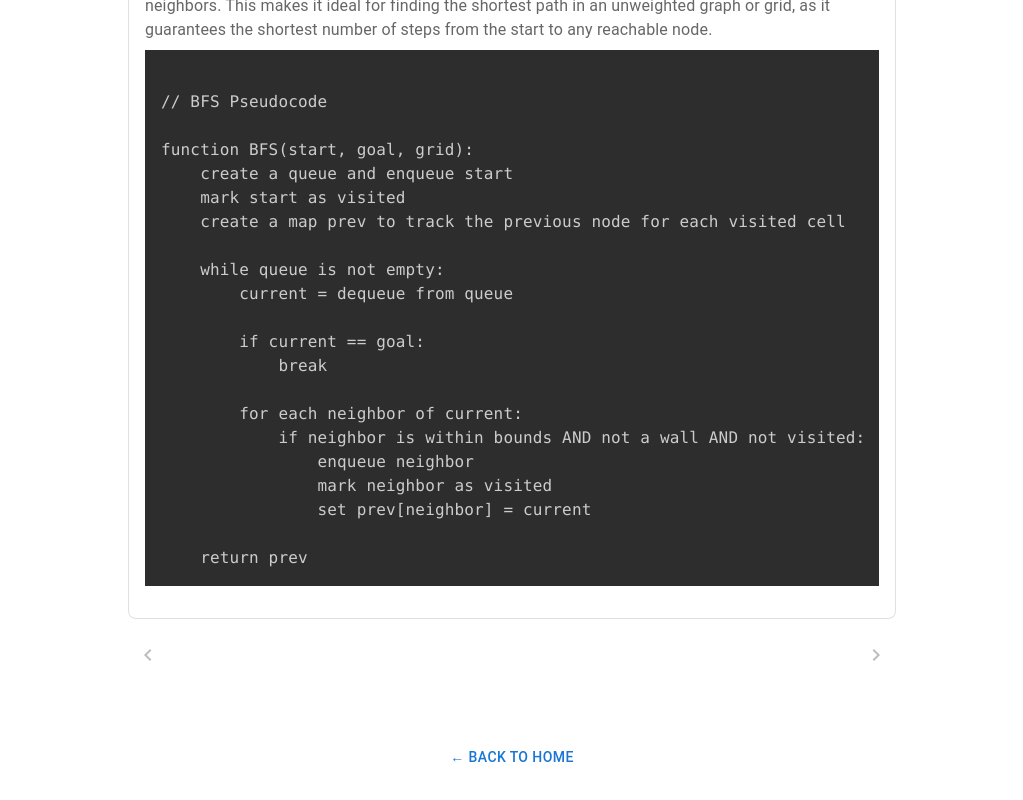
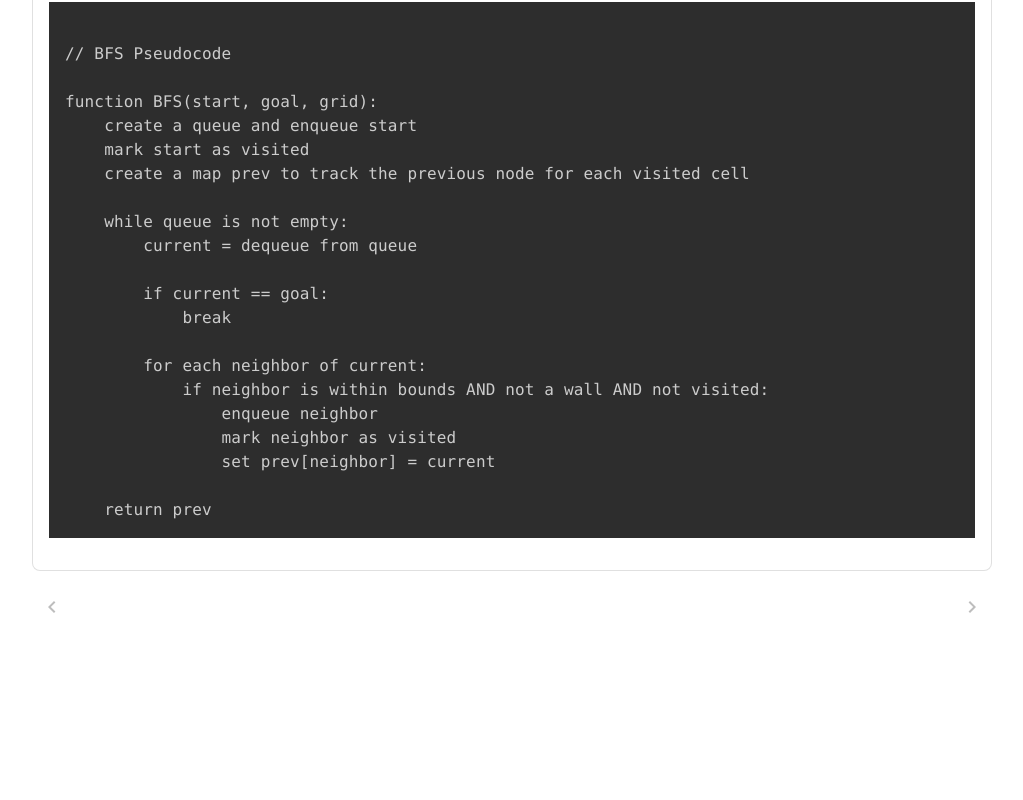
Before and after one commit to kwanlokto/graphing_library, a Next.js app: page /wiki in a window 1280 px wide. Shown: the part 518-1318 px from the top of the page, without its empty margins (128-1151 px from the left). After the commit the page ends 1193 px from the top, so only its background shows below. Built offline with nearby package versions, Linux system fonts and the light colour scheme.

Commit message:
cleaner ui

```diff
--- a/src/app/wiki/page.tsx
+++ b/src/app/wiki/page.tsx
@@ -89,7 +89,7 @@ export default function SearchAlgorithmsPage() {
   };
 
   return (
-    <Box sx={{ px: 2, py: 6, mx: "auto", maxWidth: 800 }}>
+    <Box>
       <Typography variant="h3" component="h1" align="center" gutterBottom>
         Algorithms
       </Typography>
@@ -144,12 +144,6 @@ export default function SearchAlgorithmsPage() {
           <MdOutlineKeyboardArrowRight />
         </IconButton>
       </Box>
-
-      <Box mt={8} textAlign="center">
-        <Button component={Link} href="/" variant="text" color="primary">
-          ← Back to Home
-        </Button>
-      </Box>
     </Box>
   );
 }
--- a/src/ui/theme_registry.tsx
+++ b/src/ui/theme_registry.tsx
@@ -39,7 +39,7 @@ export const ThemeRegistry = ({ children }: { children: React.ReactNode }) => {
           gap: 3,
           padding: 2,
           backgroundColor: theme.palette.background.default,
-          minHeight: "100vh",
+          minHeight: "100%",
         }}
       >
         <Stack
```
